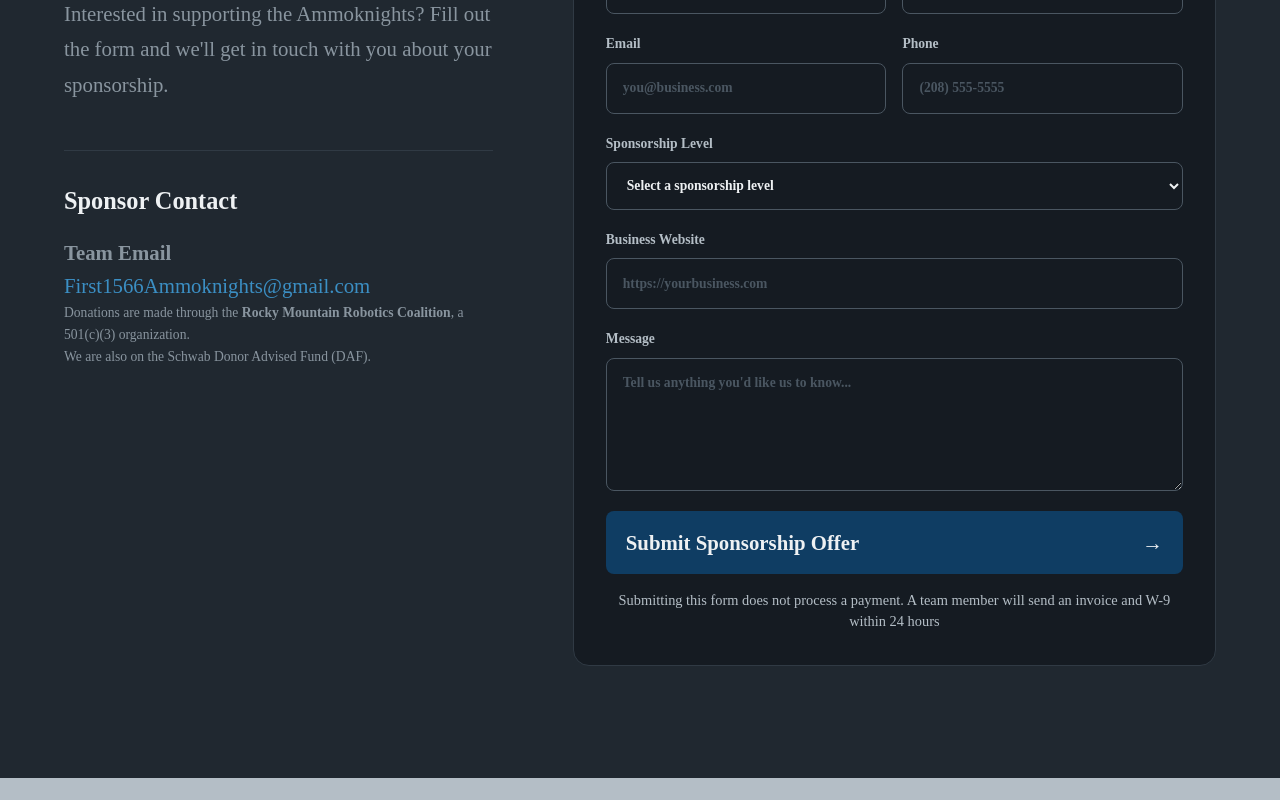
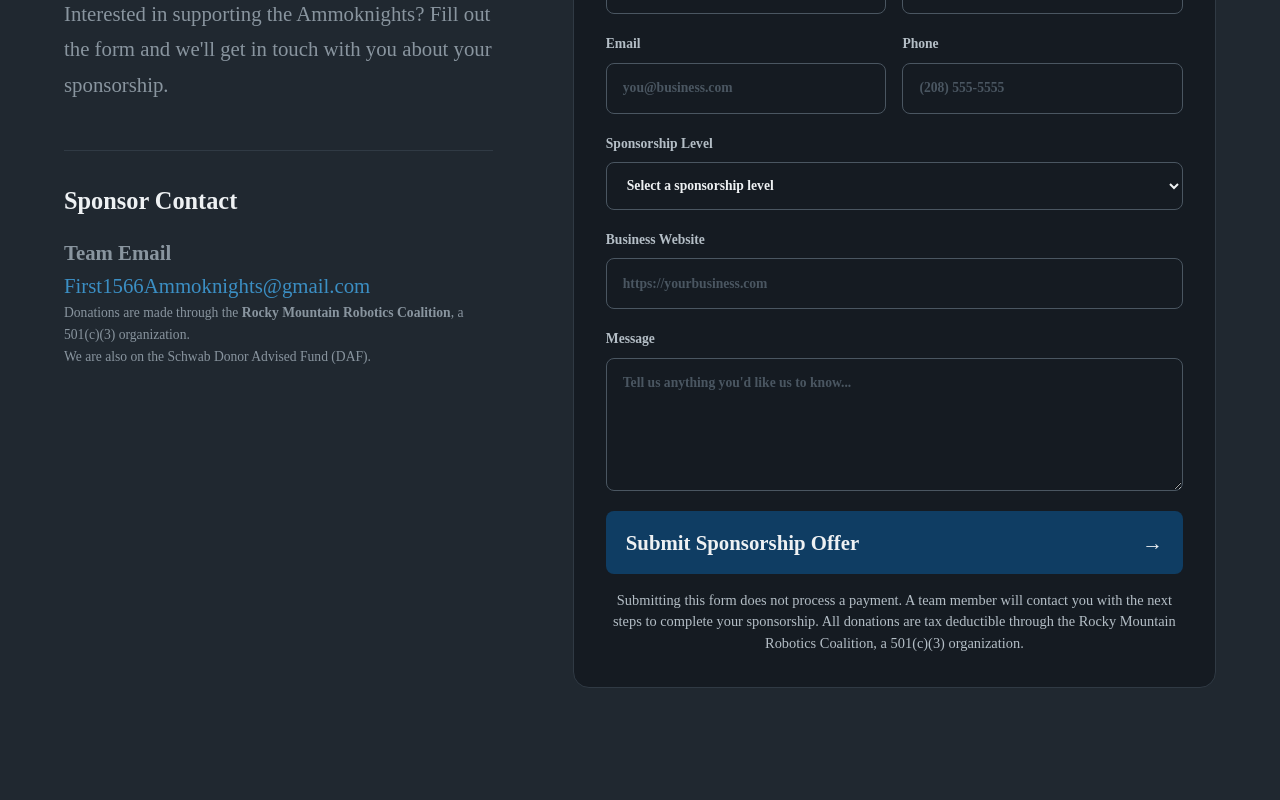
Before and after one commit to jomcbob/ammoknights, a React (Vite) app in the folder frontend/: page /sponsors/become in a window 1280 px wide. Shown: the part 3791-4591 px from the top of the page. Before the commit the page ends 4569 px from the top, so only its background shows below. Built offline with nearby package versions, Linux system fonts and the light colour scheme.

Commit message:
updated the form disclaimer to include information about tax deductibility and removed an incomplete sentence.

```diff
--- a/frontend/src/pages/BecomeSponsor.jsx
+++ b/frontend/src/pages/BecomeSponsor.jsx
@@ -336,7 +336,7 @@ const BecomeSponsor = () => {
 
             <p className="formDisclaimer">
               Submitting this form does not process a payment. A team member
-              will send an invoice and W-9 within 24 hours
+              will contact you with the next steps to complete your sponsorship. All donations are tax deductible through the Rocky Mountain Robotics Coalition, a 501(c)(3) organization.
             </p>
           </form>
         </div>
```
